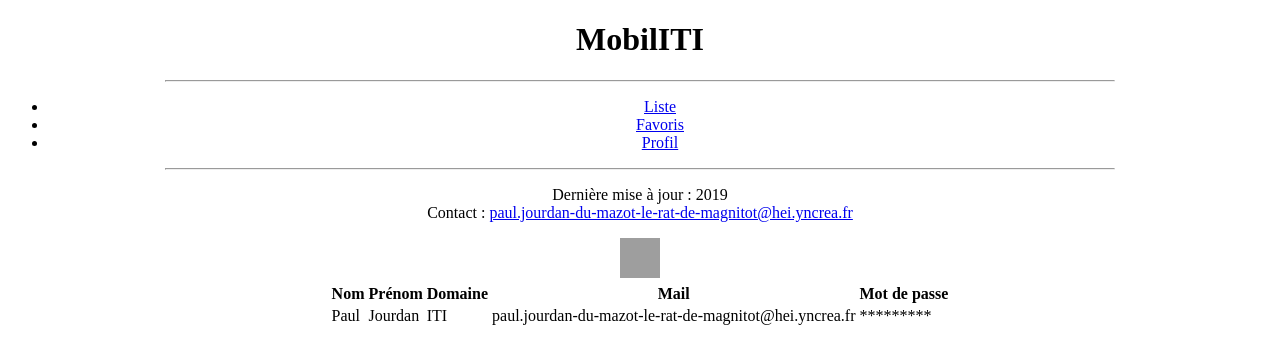
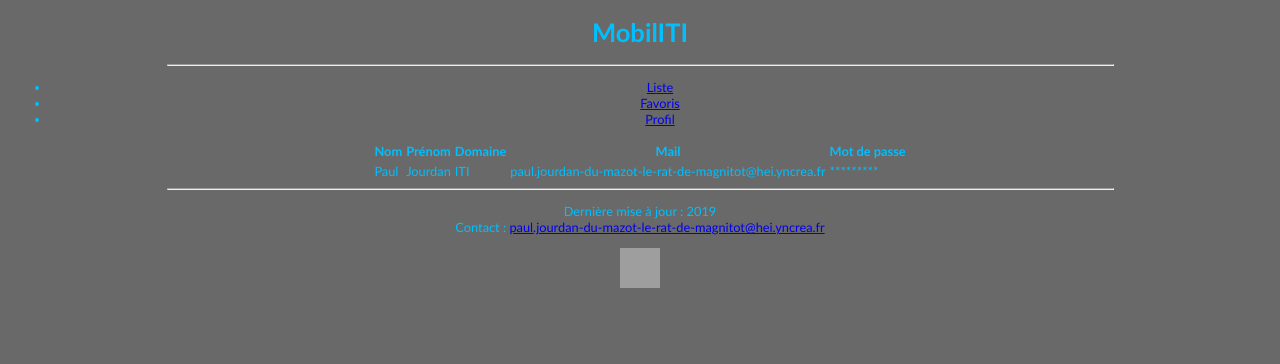
Before and after one commit to malo-98/projetInformatique, a web app: page /WEB-INF/templates/Profil.html in a window 1280 px wide. Shown: the top 364 px of the page. Run offline with its HTML, style and script files only (its server is not run), Linux system fonts and the light colour scheme; data that the repository does not hold is empty; grey boxes are pictures that could not be loaded.

Commit message:
ajout du fichier css dans son dossier dans WEB-INF

```diff
--- /dev/null
+++ b/src/main/webapp/WEB-INF/css/styles.css
@@ -0,0 +1,7 @@
+body {
+    margin: 10px;
+    font-family: Calibri, sans-serif;
+    font-size: 0.8em;
+    color: deepskyblue;
+    background-color: dimgray;
+}
--- a/src/main/webapp/WEB-INF/templates/Accueil.html
+++ b/src/main/webapp/WEB-INF/templates/Accueil.html
@@ -5,7 +5,7 @@
 <head>
     <title>Page d'accueil</title>
     <META charset="utf-8">
- <!-- <LINK href="Style-projet.css" rel="stylesheet" type="text/css"> -->
+    <LINK href="../WEB-INF/css/Styles.css" rel="stylesheet" type="text/css">
 </head>
 
 <body>
@@ -47,7 +47,7 @@
  <!-- ************** Corps de la page ************** -->
 
 
-</br>
+</div>
 <h2>Voici la liste des universités disponibles</h2>
 </br>
 
@@ -117,4 +117,4 @@
 
 
 
-</HTML>
+</hmtl>
--- a/src/main/webapp/WEB-INF/templates/Destination.html
+++ b/src/main/webapp/WEB-INF/templates/Destination.html
@@ -5,7 +5,7 @@
 <head>
     <title>Destination</title>
     <META charset="utf-8">
- <!-- <LINK href="Style-projet.css" rel="stylesheet" type="text/css"> -->
+    <LINK href="../WEB-INF/css/Styles.css" rel="stylesheet" type="text/css">
 </head>
 
 <body>
@@ -48,7 +48,7 @@
  <!-- ************** Corps de la page ************** -->
 
 
-</br>
+</div>
 <p>Inofrmations sur l'université</p>
 </br>
 
@@ -85,4 +85,4 @@
 
 
 
-</HTML>
+</hmtl>
--- a/src/main/webapp/WEB-INF/templates/Profil.html
+++ b/src/main/webapp/WEB-INF/templates/Profil.html
@@ -5,18 +5,19 @@
 <head>
     <title>Profil</title>
     <META charset="utf-8">
- <!-- <LINK href="Style-projet.css" rel="stylesheet" type="text/css"> -->
+ <LINK href="../WEB-INF/css/Styles.css" rel="stylesheet" type="text/css">
 </head>
 
-<body>
 
     <div align="center">
         <h1>MobilITI</h1>
         <hr width="75%" />
+
         <div/>
 
         <!-- ************** Barre de menu ************** -->
 
+    <body>
 
         <div>
             <UL class="navbar">
@@ -36,9 +37,6 @@
                     </A>
 
                 </LI>
-
-
-
             </UL>
         </div>
 
@@ -63,6 +61,8 @@
                     <td> paul.jourdan-du-mazot-le-rat-de-magnitot@hei.yncrea.fr</td>
                     <td>  *********</td>
                 </tr>
+
+            </table>
 
         </div>
 
@@ -95,8 +95,7 @@
 
         </FOOTER>
 
-</BODY>
 
+    </body>
 
-
-</HTML>
+</hmtl>
```
Also changed, not shown: src/main/webapp/WEB-INF/templates/Favoris.html (+4 -4 lines). Lines whose indentation alone changed are shown as unchanged.
